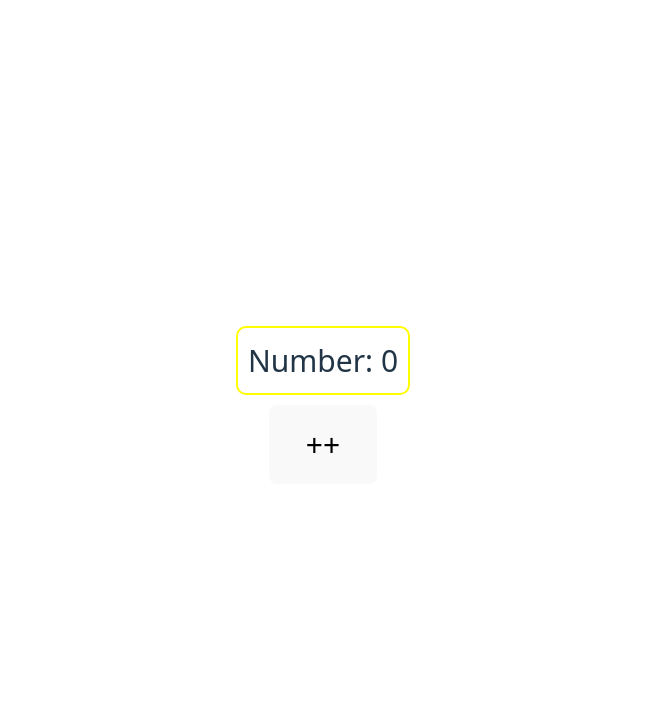
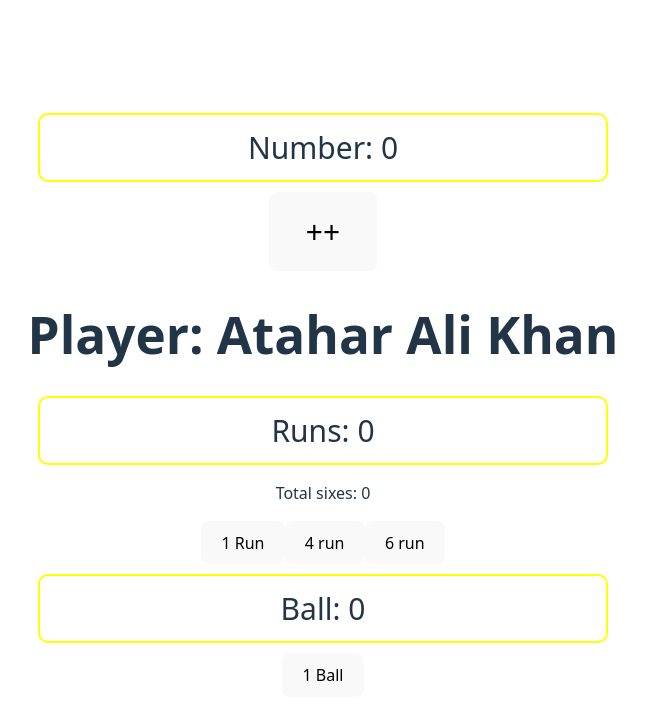
Before and after one commit to HasibulHRony/react-basics-practice-app, a React (Vite) app: page / in a window 1280 px wide. Shown: the top 720 px of the page, without its empty margins (317-963 px from the left). Built offline with nearby package versions, Linux system fonts and the light colour scheme.

Commit message:
run and ball count added

```diff
--- a/src/App.jsx
+++ b/src/App.jsx
@@ -1,6 +1,8 @@
 
 import './App.css'
+import BallCount from './Components/BallCounter/BallCount'
 import Counter from './Components/Counter/Counter'
+import Runcount from './Components/RunCounter/Runcount'
 
 function App() {
 
@@ -8,6 +10,8 @@ function App() {
   return (
    <div>
     <Counter></Counter>
+    <Runcount></Runcount>
+    <BallCount></BallCount>
 
    </div>
   )
--- /dev/null
+++ b/src/Components/BallCounter/BallCount.jsx
@@ -0,0 +1,22 @@
+import React, { useState } from 'react';
+
+const BallCout = () => {
+    const [ball, setBall] = useState(0)
+    const handleBall = () =>{
+        if(ball <= 5){
+            const totalBall = ball + 1;
+            setBall(totalBall)
+        }
+        else{
+            setBall(<p>Over Completed</p>)
+        }
+    }
+    return (
+        <div>
+            <div style={{ textAlign: "text-center", padding: "10px", border: "2px solid yellow", borderRadius: "10px", margin: "10px", fontSize: "30px" }}>Ball: {ball}</div>
+            <button onClick={handleBall}>1 Ball</button>
+        </div>
+    );
+};
+
+export default BallCout;
--- /dev/null
+++ b/src/Components/RunCounter/Runcount.jsx
@@ -0,0 +1,40 @@
+import React, { useState } from 'react';
+
+const Runcount = () => {
+    const [run, setRun] = useState(0)
+    const [sixes, setsixes] = useState(0)
+
+    const handleSingles = () => {
+        const add1runs = run + 1;
+        setRun(add1runs)
+    }
+
+    const handleFours = () => {
+        const add4run = run + 4;
+        setRun(add4run)
+    }
+
+
+    const handlesixes = () => {
+        const add6runs = run + 6;
+        const totalsixes = sixes + 1;
+        setRun(add6runs)
+        setsixes(totalsixes)
+    }
+
+    return (
+        <div>
+            <h1>Player: Atahar Ali Khan</h1>
+            {
+                run >= 50 ? <h2>Congrats, Atat! Your Score is 50 up! your runs: {run}</h2> : " "
+            }
+            <div style={{ textAlign: "text-center", padding: "10px", border: "2px solid yellow", borderRadius: "10px", margin: "10px", fontSize: "30px" }}>Runs: {run}</div>
+            <p>Total sixes: {sixes}</p>
+            <button onClick={handleSingles}>1 Run</button>
+            <button onClick={handleFours}>4 run</button>
+            <button onClick={handlesixes}>6 run</button>
+        </div>
+    );
+};
+
+export default Runcount;
```
